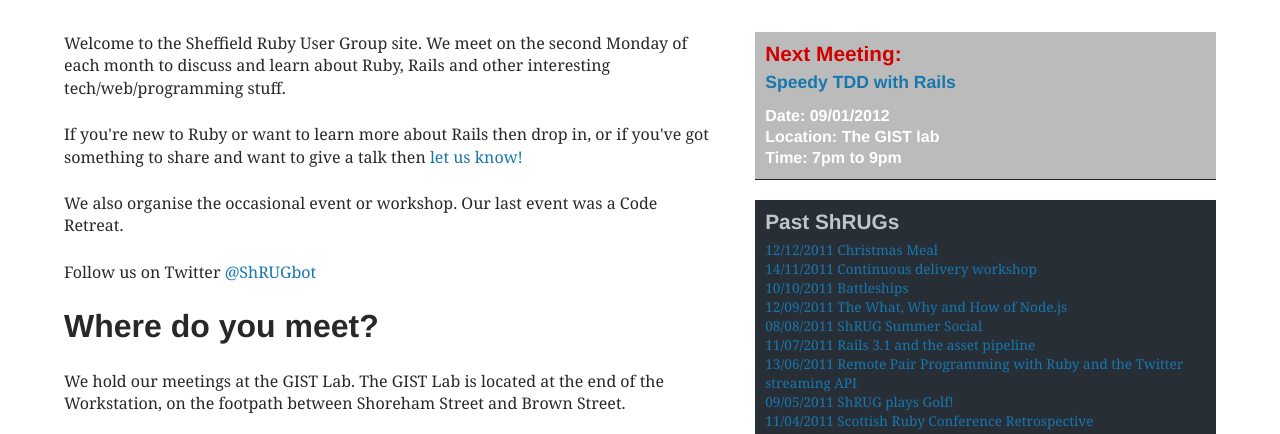
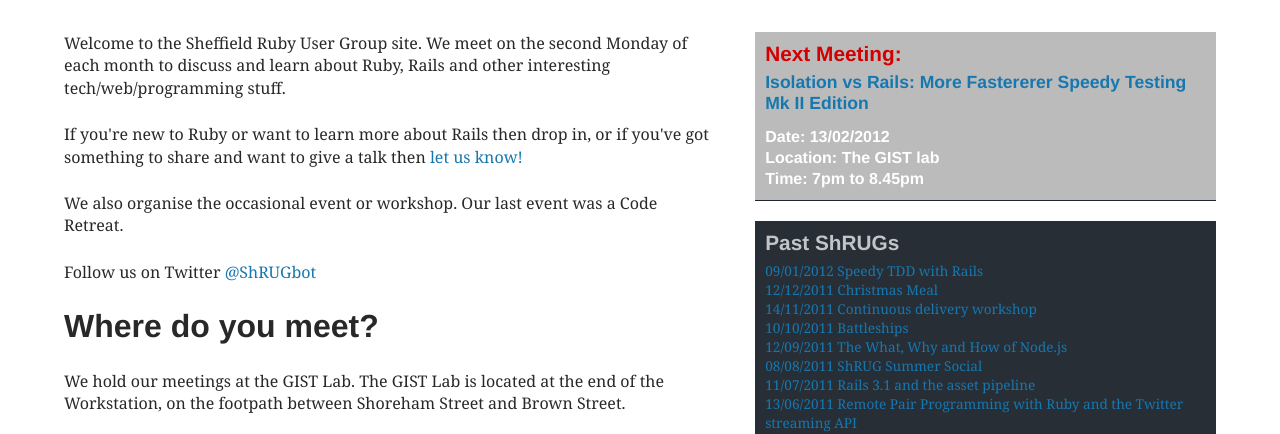
Before and after one commit to shruggers/shruggers.github.com, a Jekyll site: the page built from index.html, in a window 1280 px wide and 900 px high, cut to the strip 175-609 px from the top of the window. Built offline with Jekyll 4.4.1, drawn with Linux system fonts in a browser that asks for light colours; nearby versions of some CDN libraries.

Commit message:
Fixed markdown error

```diff
--- a/_posts/2012-02-13-shrug-27.markdown
+++ b/_posts/2012-02-13-shrug-27.markdown
@@ -1,6 +1,6 @@
 ---
 layout: meetings
-title: Isolation vs Rails: More Fastererer Speedy Testing Mk II Edition
+title: 'Isolation vs Rails: More Fastererer Speedy Testing Mk II Edition'
 categories: meetings
 time: 7pm to 8.45pm
 location: The GIST lab
```
